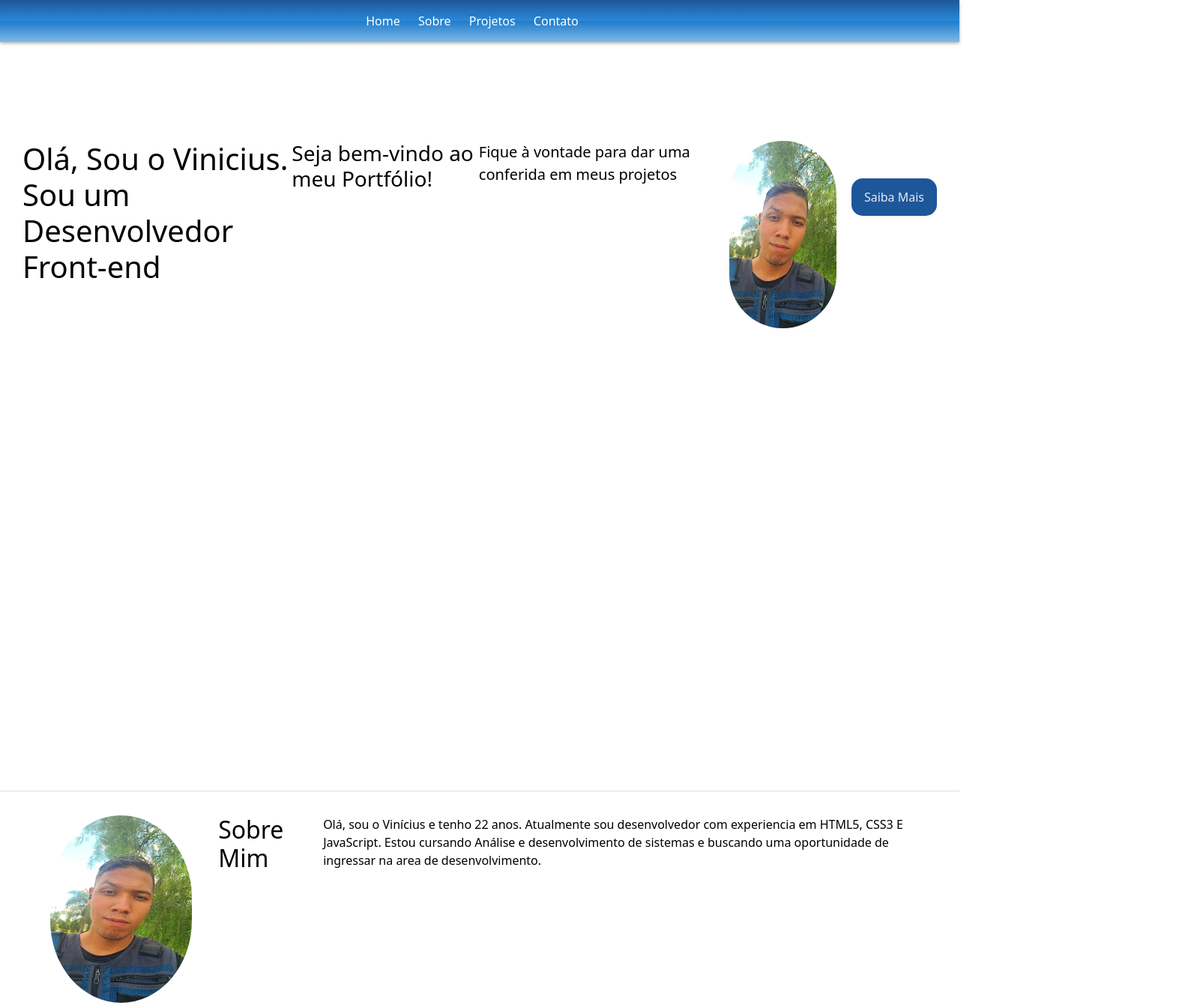
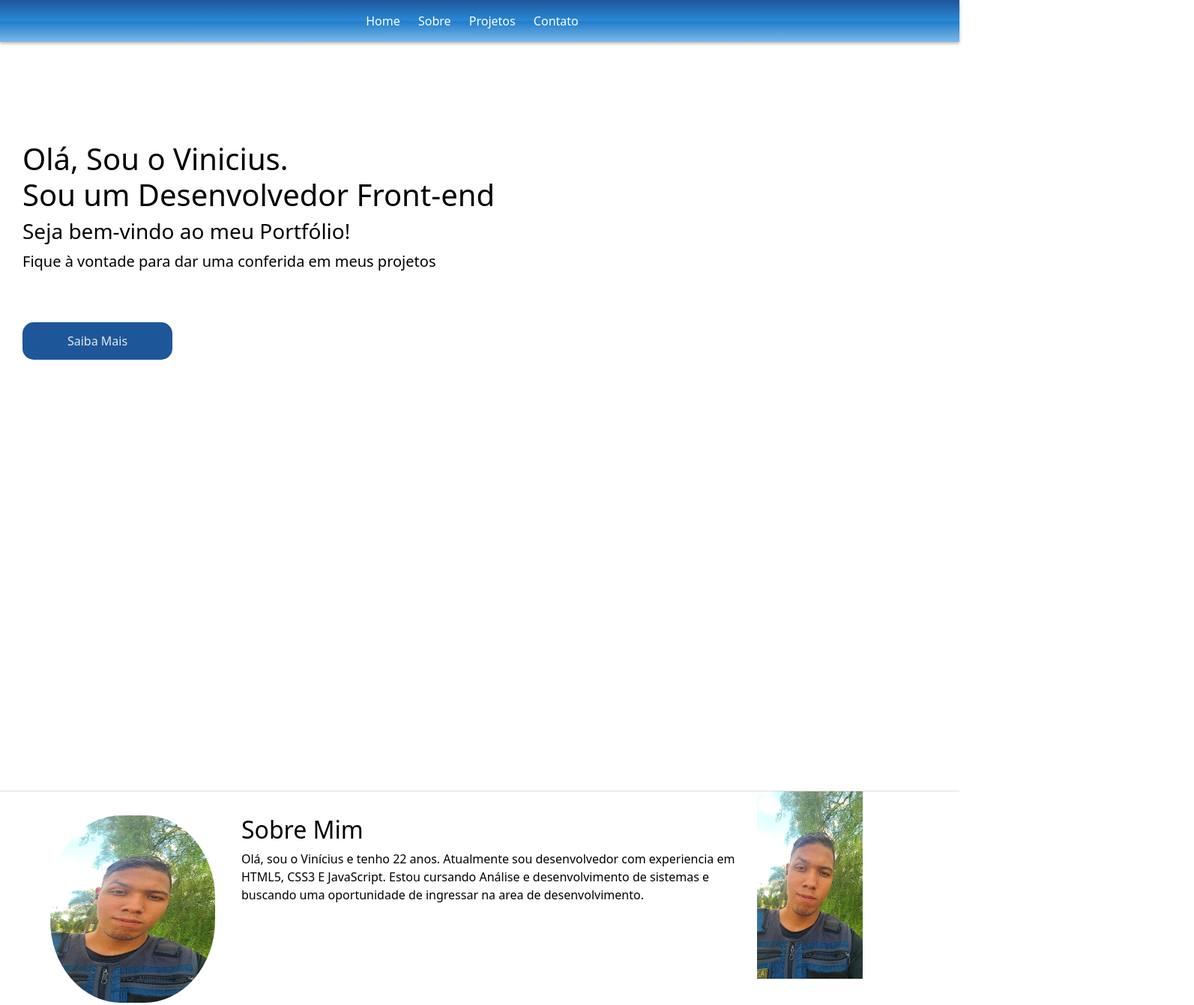
Before and after one commit to ViniNeves1/Portfolio, a plain HTML site: page index.html in a window 1280 px wide. Shown: the top 1341 px of the page at 75% size, 1593 px wide, since content can reach past the window. Drawn offline with Linux system fonts and the light colour scheme.

Commit message:
melhorias

```diff
--- a/css/style.css
+++ b/css/style.css
@@ -6,7 +6,6 @@
 body {
   font-family: Open Sans, sans-serif;
   background-color: rgba(255, 255, 255, 0.788);
-  width: 100%;
 }
 
 header {
@@ -15,10 +14,6 @@ header {
   padding: 1em;
   text-align: center;
   box-shadow: 0 2px 4px rgba(0, 0, 0, 0.3);
-}
-
-nav {
-  width: 100%;
 }
 
 nav ul {
@@ -44,7 +39,6 @@ nav a:hover {
 section {
   padding: 2em;
   border-bottom: 1px solid #ddd;
-  display: flex;
   width: 100%;
   height: 900px;
 }
@@ -65,7 +59,7 @@ h1, h2 {
   font-weight: 400;
 }
 
-#home img {
+.hero-img {
   display: flex;
   width: 250px;
   height: 250px;
--- a/index.html
+++ b/index.html
@@ -23,9 +23,10 @@
         <h1>Olá, Sou o Vinicius. <br>Sou um Desenvolvedor Front-end</h3>
         <h3>Seja bem-vindo ao meu Portfólio!</h3>
         <p>Fique à vontade para dar uma conferida em meus projetos</p>
-        <img src="./imagens/Eu.jpg" alt="Vinícius">
+
         <button>Saiba Mais</button>
     </section>
+    <div class="hero-img"><img src="./imagens/Eu.jpg" alt="Vinícius"></div>
     <section id="sobre">
         <!-- Sobre Mim -->
         <img src="./imagens/Eu.jpg" alt="Vinícius">
```
